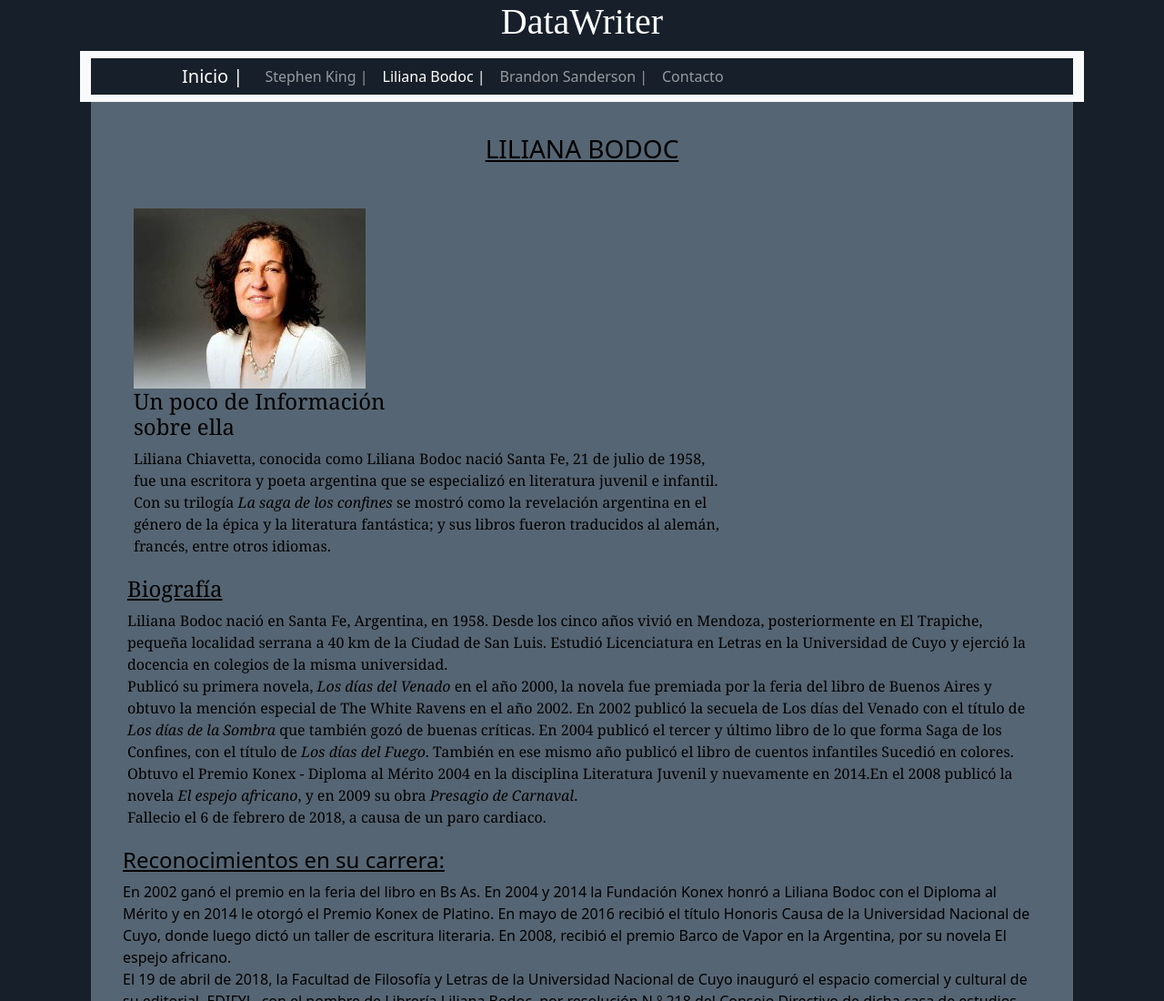
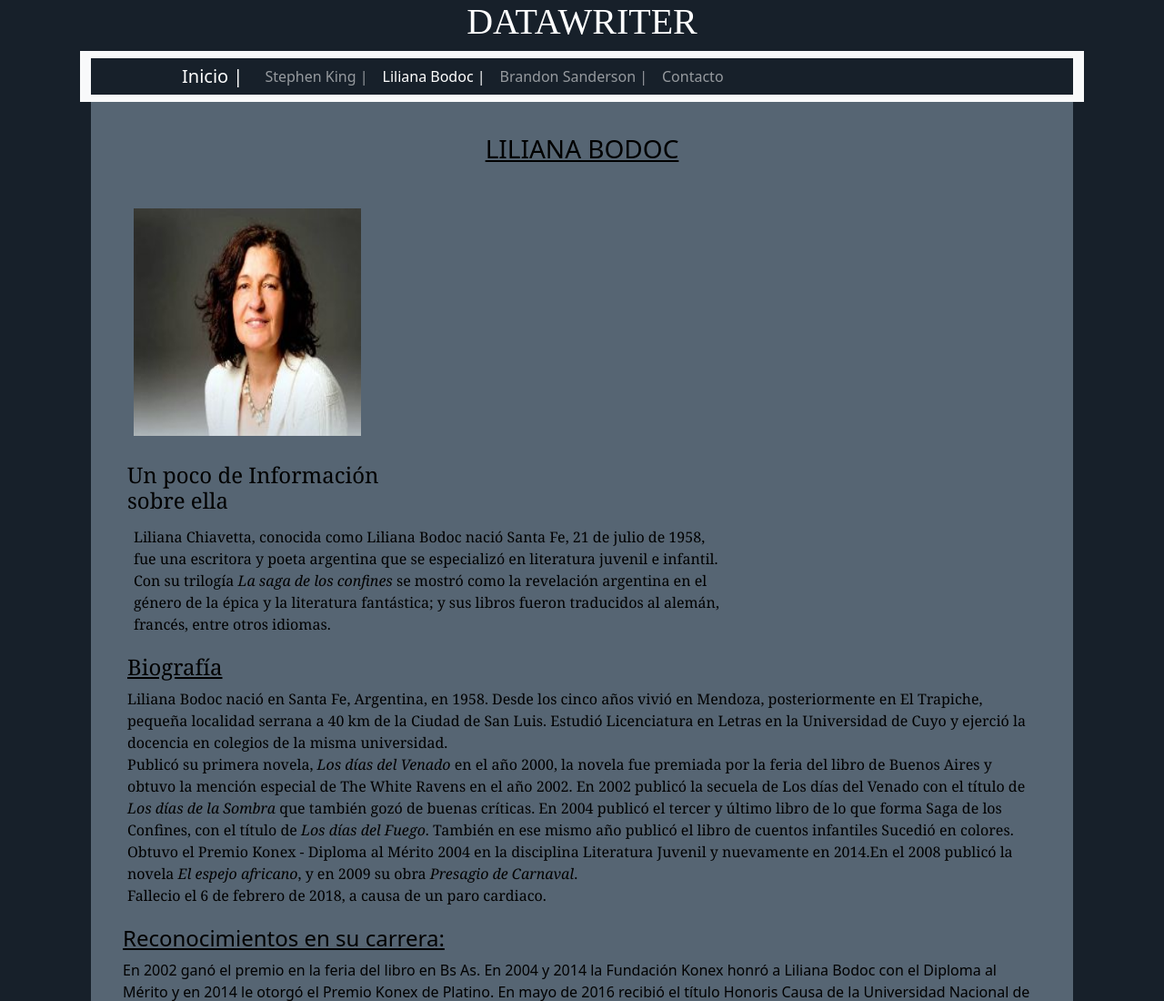
Before and after one commit to Francosn/Solazzi-Idea-Final, a website: page pages/bodoc.html in a window 1280 px wide. Shown: the top 1100 px of the page at 91% size. Drawn offline with nearby package versions, Linux system fonts and the light colour scheme.

Commit message:
foto arreglado

```diff
--- a/assets/scss/_imagenes.scss
+++ b/assets/scss/_imagenes.scss
@@ -0,0 +1,4 @@
+.foto {
+    width: 250px;
+    height: 250px;
+}
--- a/assets/scss/style.scss
+++ b/assets/scss/style.scss
@@ -3,6 +3,7 @@
 @import "_principal" ;
 @import "_pie";
 @import "_boton" ;
+@import "_imagenes";
 
 
 
--- a/pages/bodoc.html
+++ b/pages/bodoc.html
@@ -14,7 +14,7 @@
 <body class="container-fluid">
     <header class="encabezado">
       <div class="row">
-        <h1 class="titulo">DataWriter</h1>
+        <h1 class="titulo">DATAWRITER</h1>
         <nav class="navbar navbar-expand-lg navbar-dark bg-light">
             <div class="container-fluid">
               <a class="navbar-brand" href="../index.html">Inicio  |</a>
@@ -44,8 +44,9 @@
     <main class="principal">
       <h3 class="text-center"><u>LILIANA BODOC</u></h3>
       <div class="tarjeta row d-block mt-5">
-        <div class="col-xs-4 col-md-4 col-lg-4"><img class="bodocF img-fluid" src="../assets/img/bodoc pagina (1).jpg" alt="Liliana Bodoc"></div>
-        <h4 class="col-md-4">Un poco de Información sobre ella</h4>
+        <div class="col-xs-4 col-md-4 col-lg-4"><img class="foto" src="../assets/img/bodoc pagina (1).jpg" alt="Liliana Bodoc"></div>
+        <br>
+        <h4 class="col-md-4 infoCarrerra">Un poco de Información sobre ella</h4>
         <p class="col-md-8">Liliana Chiavetta, conocida como Liliana Bodoc nació Santa Fe, 21 de julio de 1958, fue una escritora y poeta argentina que se especializó en literatura juvenil e infantil. Con su trilogía <i>La saga de los confines</i> se mostró como la revelación argentina en el género de la épica y la literatura fantástica; y sus libros fueron traducidos al alemán, francés, entre otros idiomas.</p>
       </div>
       <div class="infoCarrerra row">
```
Also changed, not shown: index.html (+3 -2 lines), pages/conolly.html (+3 -2 lines), pages/king.html (+2 -1 lines), assets/css/style.css, 1 other file.
